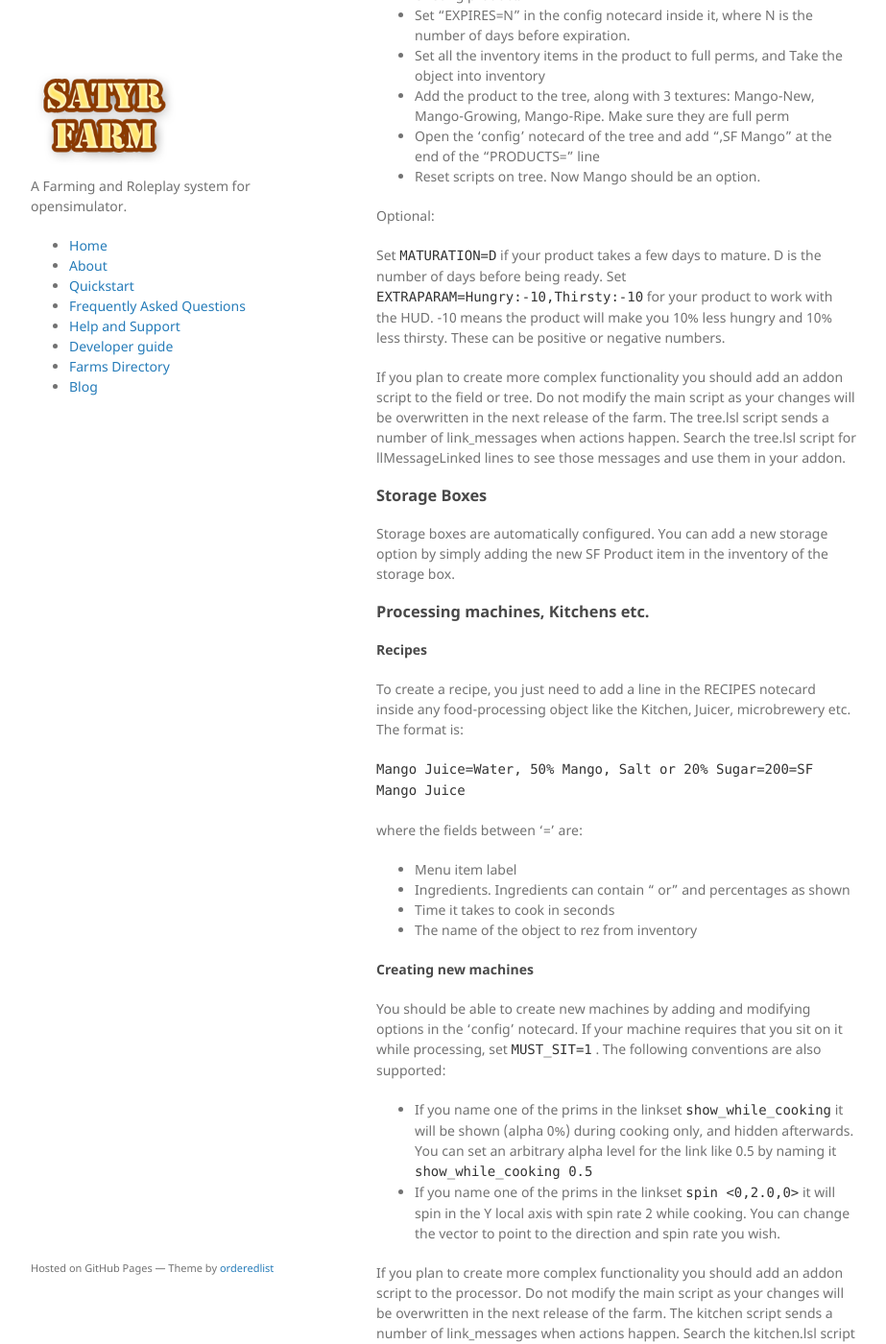
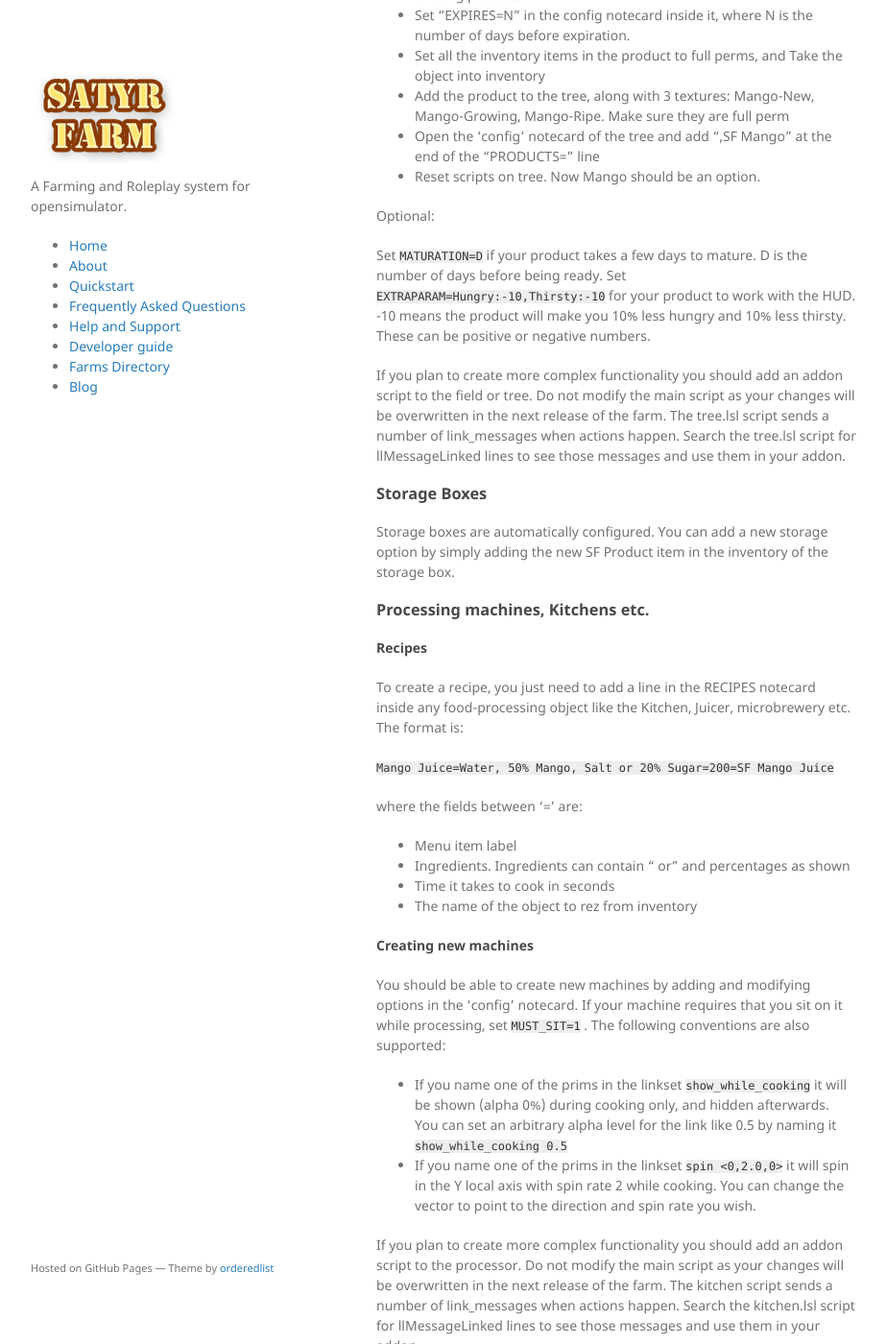
Before and after one commit to SatyrFarm/SatyrFarm.github.io, a Jekyll site: the page built from devguide.md, in a window 1280 px wide and 1400 px high, scrolled down 300 px. Shown: the whole window at 96% size, without its empty margins (178-1101 px from the left). Built offline with Jekyll 4.4.1, drawn with Linux system fonts in a browser that asks for light colours; our own code applies the rules of GitHub Pages for plain Markdown files.

Commit message:
Update jekyll-theme-minimal.scss

```diff
--- a/_sass/jekyll-theme-minimal.scss
+++ b/_sass/jekyll-theme-minimal.scss
@@ -69,6 +69,8 @@ blockquote {
 
 code, pre {
   font-family:Monaco, Bitstream Vera Sans Mono, Lucida Console, Terminal, Consolas, Liberation Mono, DejaVu Sans Mono, Courier New, monospace;
+  font-size:12px;
+  background:#eee;
   color:#333;
 }
 
```
